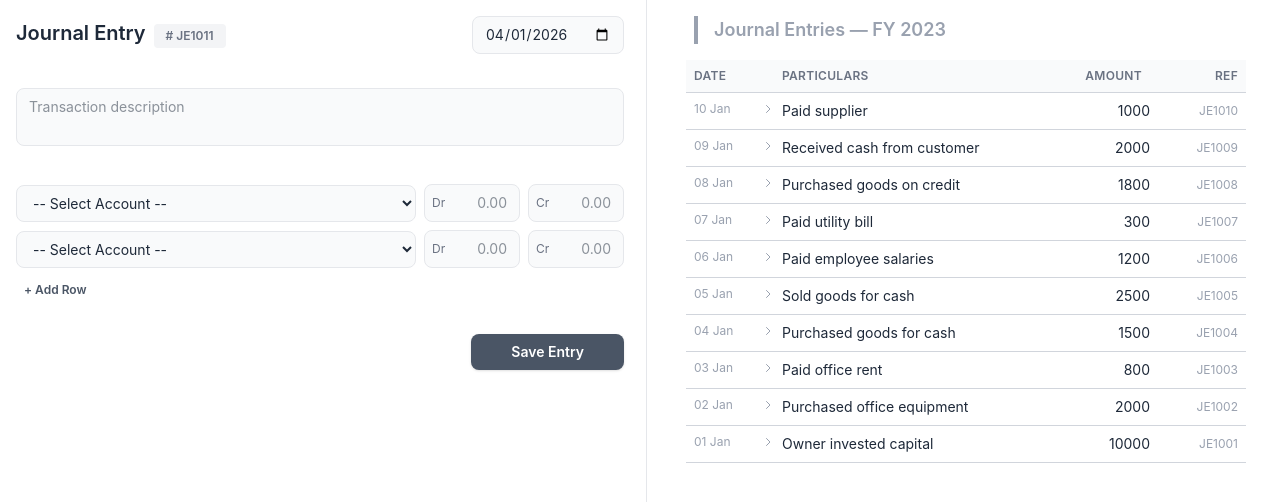
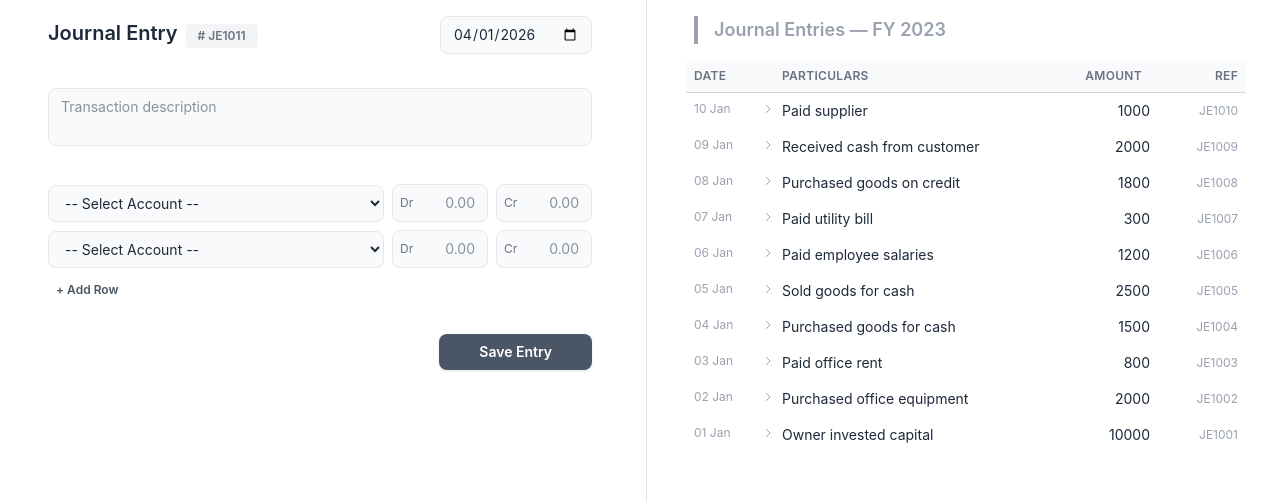
Before and after one commit to jahidulcf/ledger, a React (Vite) app: page / in a window 1280 px wide. Shown: the top 502 px of the page. Built offline with nearby package versions, Linux system fonts and the light colour scheme.

Commit message:
image uploaded

```diff
--- a/src/components/Journal/JournalEntry/JournalEntry.jsx
+++ b/src/components/Journal/JournalEntry/JournalEntry.jsx
@@ -8,7 +8,7 @@ const JournalEntry = ({ entries, setEntries }) => {
     const { form, errors, handleField, handleRow, addRow, removeRow, saveEntry } = useJournalForm(entries, setEntries);
 
     return (
-        <form className="flex flex-col w-full p-4 space-y-2 lg:h-screen">
+        <form className="flex flex-col w-full p-4 space-y-2 lg:h-screen max-w-xl mx-auto">
 
             {/* Form header and date */}
             <div className="flex justify-between items-baseline">
@@ -26,7 +26,6 @@ const JournalEntry = ({ entries, setEntries }) => {
                     {errors.date && <p className="text-xs text-red-600">{errors.date}</p>}
                 </div>
             </div>
-
 
 
             {/* Description */}
--- a/src/components/Journal/Journals/Entry.jsx
+++ b/src/components/Journal/Journals/Entry.jsx
@@ -17,7 +17,7 @@ const Entry = ({ entry }) => {
   return (
     <>
       {/* 🔹 Summary Row */}
-      <tr className="cursor-pointer hover:bg-gray-50 transition" onClick={onToggle}>
+      <tr className={`cursor-pointer hover:bg-gray-50 transition ${expanded ? 'border-t border-gray-400' : ''}`} onClick={onToggle}>
 
         <td className="p-2 text-xs text-gray-400 whitespace-nowrap w-24 flex justify-between items-center">
           {formatDate(date)}
@@ -62,7 +62,7 @@ const Entry = ({ entry }) => {
       }
       {/* Divider */}
       <tr>
-        <td colSpan={5} className="border-b border-gray-300" />
+      {expanded && <td colSpan={5} className="border-b border-gray-400" />}
       </tr>
     </>
   );
```
Also changed, not shown: src/assets/ledger_first_page.png (added).
